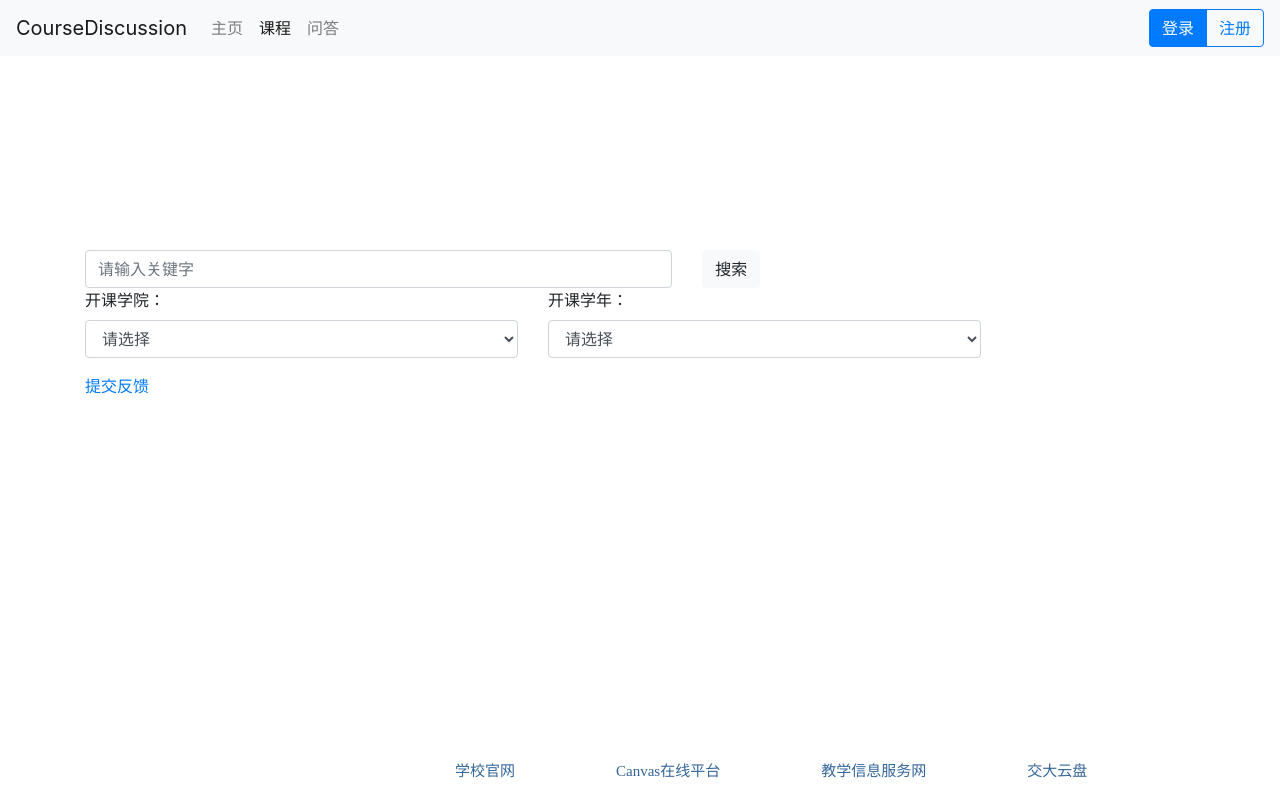
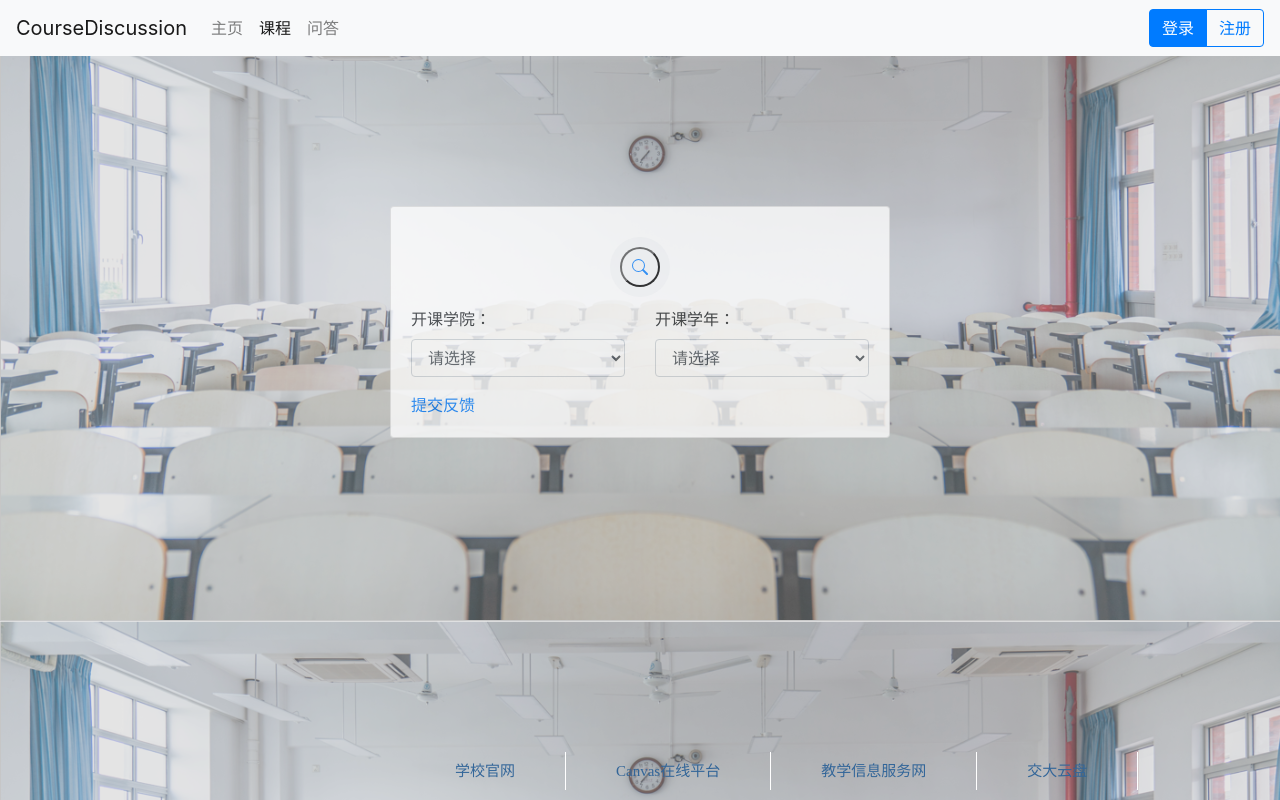
Before and after one commit to WSY-123/CourseDiscussion_1, a Django app: template templates/search/index.html in a window 1280 px wide. Run offline with Django 3.2, Linux system fonts and the light colour scheme; the template is opened without the code that fills it, so the values that code supplies are empty; parts of the project's set-up code (start-up, migrations or seed data) failed here and were passed over; some libraries are stand-ins or nearby versions.

Commit message:
搜索主页优化

```diff
--- /dev/null
+++ b/static/css/search_style.css
@@ -0,0 +1,52 @@
+body {
+    background: url(../img/img1.png);
+    background-size: 100%;
+  }
+
+.card {
+    width: 500px;
+    opacity: 75%;
+    transition: all 1s;
+}
+
+.card:hover {
+    transition: all 1s;
+    opacity: 100%;
+}
+
+.search-box{
+        position: absolute;
+        left: 50%;
+        transform: translate(-50%,-50%);
+        background: #f8f9fa;
+        height: 60px;
+        border-radius: 40px;
+        padding: 10px;}
+.search-box:hover>.search-txt{
+        color: #6c757d;
+        width: 150px;    padding: 0 6px;}
+.search-box:hover>.search-btn{
+        background: white;}
+.search-btn{
+            color: #007bff;
+            float:right ;
+            width: 40px;
+            height: 40px;
+            border-radius: 50%;
+            background: #f8f9fa;
+            display: flex;
+            justify-content: center;
+            align-items: center;}
+
+.search-txt {
+                border: none;
+                background: none;
+                outline: none;
+                float: left;
+                padding: 0;
+                color: white;
+                font-size: 16px;
+                transition: 0.4s;
+                line-height: 40px;
+                width: 0px;
+}
--- a/templates/search/index.html
+++ b/templates/search/index.html
@@ -1,34 +1,26 @@
 {% extends 'search/base_search.html' %}
-
+{%  load static %}
 {% block title %}搜索{% endblock %}
 
 {% block stylesheet %}
-<style>
-.search-form {
-    width: 70%;
-    position: absolute;
-    top: 50%;
-    -webkit-transform: translateY(-50%);
-    -moz-transform: translateY(-50%);
-    -ms-transform: translateY(-50%);
-    -o-transform: translateY(-50%);
-    transform: translateY(-50%);
-    min-height: 300px;
-    height: auto;
-}
-</style>
+    <link rel="stylesheet" href="{% static 'css/search_style.css' %}">
 {% endblock %}
 
 {% block content %}
     <div class="container">
-    <div class="search-form">
-        <form action="{% url 'search:haystack_search' %}" method="get">
-        <div class="row">
-            <div class="col-8">
-               <input  class="form-control" type="text" name="q" placeholder="请输入关键字">
-            </div>
-            <div class="col-4">
-                <input class="btn btn-light" type="submit" id="search" value="搜索">
+    <div class="row justify-content-center" style="margin-top: 150px">
+      <div class="card">
+        <div class="card-body">
+        <form  action="{% url 'search:haystack_search' %}" method="get">
+        <div class="row justify-content-center" style="margin: 40px">
+            <div class="search-box">
+            <input class="search-txt" type="text" name="" placeholder="请输入关键字">
+            <button class="search-btn">
+                <svg class="bi bi-search" width="1em" height="1em" viewBox="0 0 16 16" fill="currentColor" xmlns="http://www.w3.org/2000/svg">
+                <path fill-rule="evenodd" d="M10.442 10.442a1 1 0 0 1 1.415 0l3.85 3.85a1 1 0 0 1-1.414 1.415l-3.85-3.85a1 1 0 0 1 0-1.415z"/>
+                <path fill-rule="evenodd" d="M6.5 12a5.5 5.5 0 1 0 0-11 5.5 5.5 0 0 0 0 11zM13 6.5a6.5 6.5 0 1 1-13 0 6.5 6.5 0 0 1 13 0z"/>
+                </svg>
+            </button>
             </div>
         </div>
         <div class="row">
@@ -68,5 +60,7 @@
          <a href="{% url 'search:feedback' %} ">提交反馈</a>
     </div>
     </div>
+    </div>
+    </div>
 
 {% endblock %}
```
Also changed, not shown: templates/search/style.css (deleted, +0 -38 lines), db.sqlite3, static/img/img1.png (added), 2 other files.
